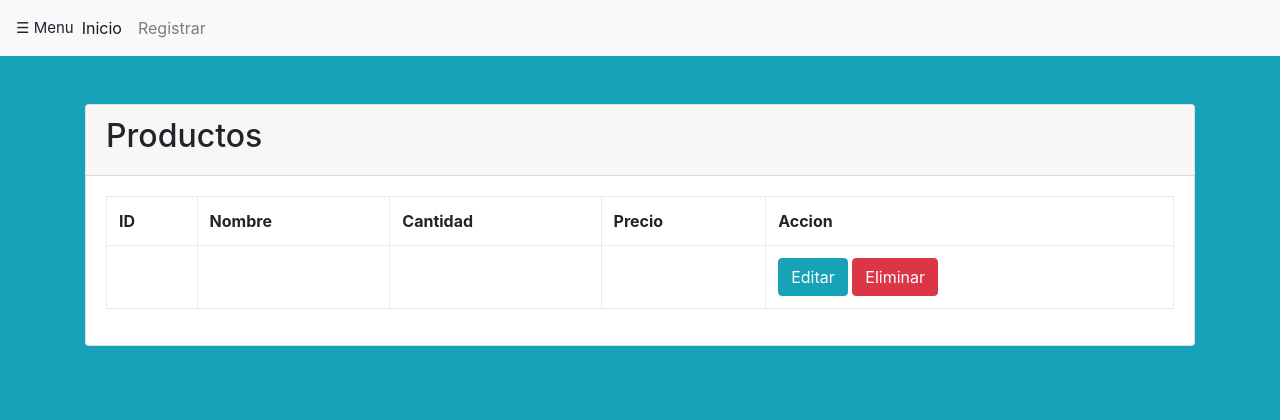
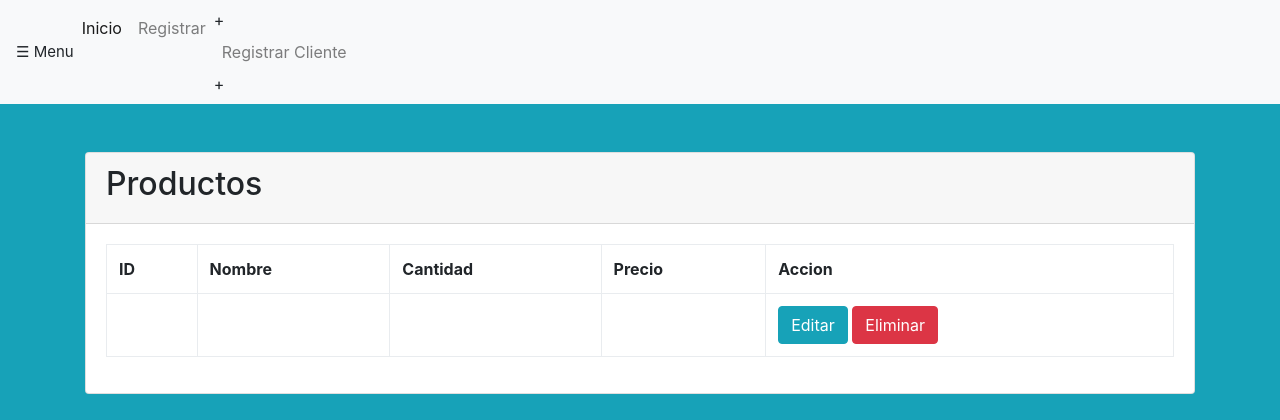
Before and after one commit to GLuarte/cafeciclo, a PHP site: page /index.php in a window 1280 px wide. Shown: the top 420 px of the page. Run offline with PHP 8.4, Linux system fonts and the light colour scheme; tables that the repository leaves empty or names only in its code hold one stand-in row (values such as "Sample post"); data that the repository does not hold is empty; some libraries are stand-ins or nearby versions.

Commit message:
Update header.php

```diff
--- a/header.php
+++ b/header.php
@@ -87,6 +87,9 @@
       <li class="nav-item">
         <a class="nav-link" href="create.php">Registrar</a>
       </li>
+      <li class="nav-item">
++        <a class="nav-link" href="newcli.php">Registrar Cliente</a>
++      </li>
 
 
     </ul>
```
